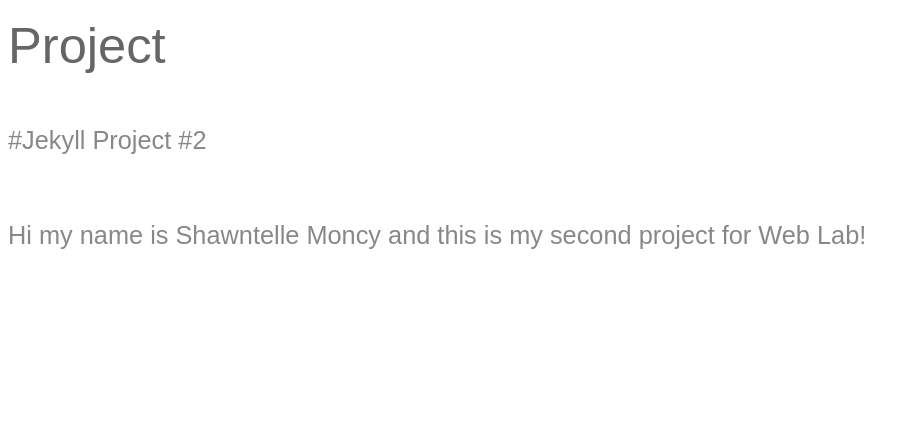
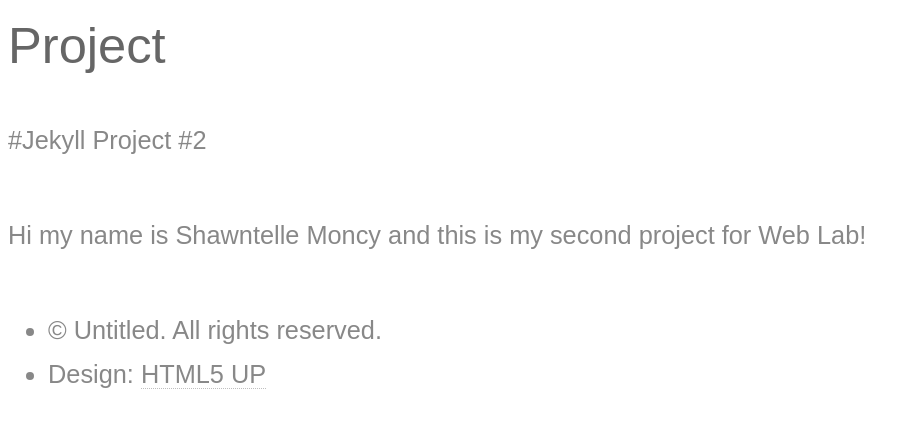
Before and after one commit to Jessiecorgy/jekyll-theme-1, a Jekyll site: the page built from index.html, in a window 1280 px wide. Shown: the top 428 px of the page, without its empty margins (0-919 px from the left). Built offline with Jekyll 4.4.1, drawn with Linux system fonts in a browser that asks for light colours; nearby versions of some CDN libraries; library files that are not in the unit come from our copies.

Commit message:
Update foot.html

```diff
--- a/_includes/foot.html
+++ b/_includes/foot.html
@@ -1,2 +1,7 @@
 </body>
+
+<ul class="copyright">
+						<li>&copy; Untitled. All rights reserved.</li><li>Design: <a href="http://html5up.net">HTML5 UP</a></li>
+					</ul>
+
 </html>
```
